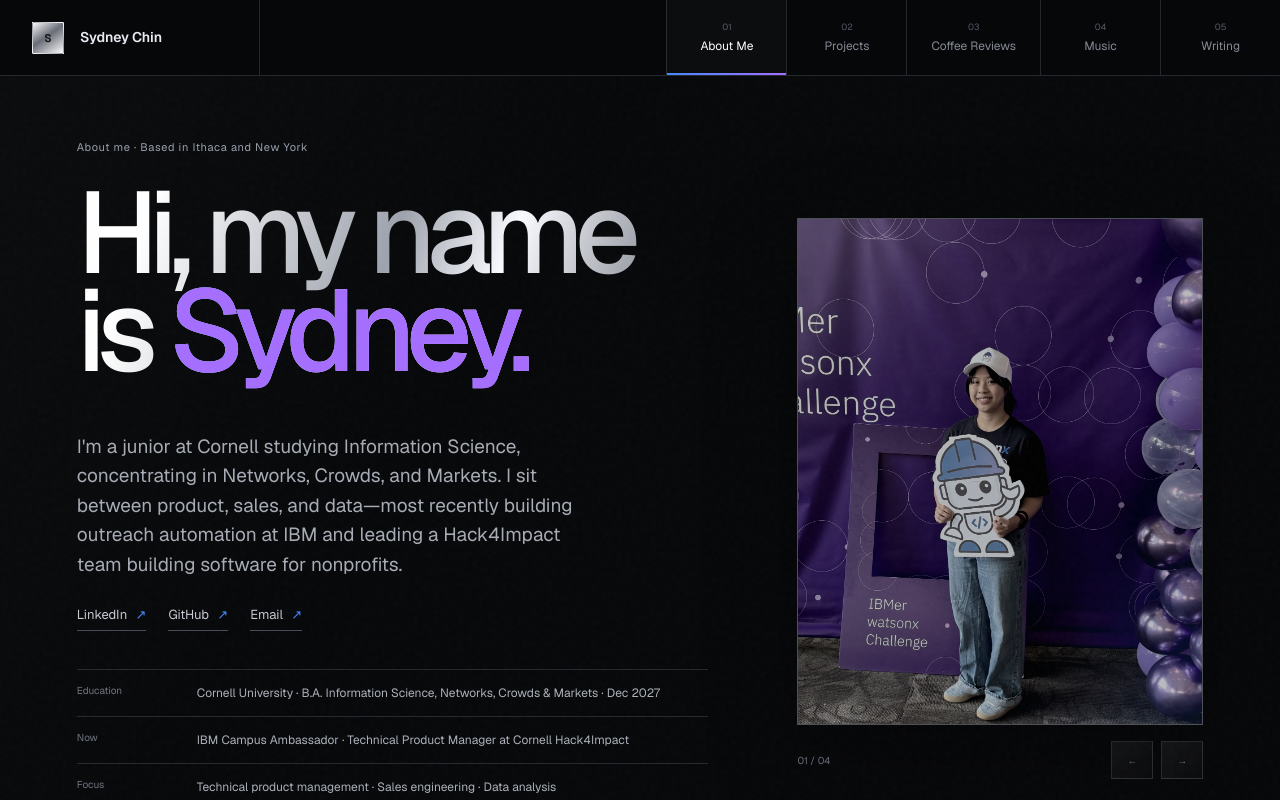
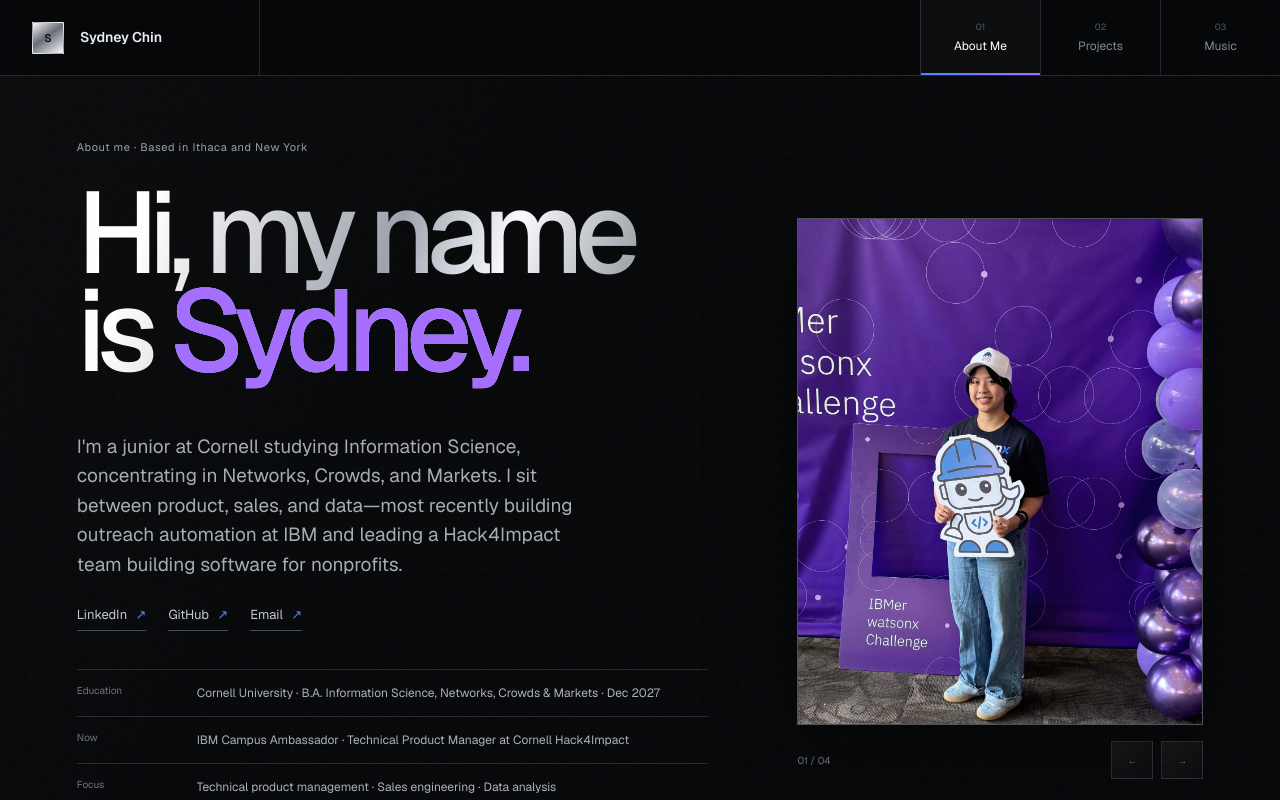
Before and after one commit to nysdey/personal-website, a Next.js app: page / in a window 1280 px wide. Shown: the top 800 px of the page. Built offline with nearby package versions, Linux system fonts and the light colour scheme.

Commit message:
removed a couple pages, brightened images; test domain update

```diff
--- a/app/globals.css
+++ b/app/globals.css
@@ -54,8 +54,7 @@ h1 > span { font-family: inherit; font-weight: inherit; color: var(--violet); ba
 .quick-facts dd { margin: 0; color: #acb1ba; font-size: 12px; line-height: 1.5; }
 .photo-carousel { position: relative; z-index: 2; width: 100%; max-width: 520px; justify-self: end; }
 .photo-frame { position: relative; aspect-ratio: 4 / 5; overflow: hidden; border: 1px solid rgba(235,240,255,.26); background: #15171c; box-shadow: 0 24px 80px rgba(0,0,0,.38); }
-.photo-frame::after { content: ""; position: absolute; inset: 0; background: linear-gradient(125deg,rgba(255,255,255,.16),transparent 25%,transparent 70%,rgba(69,137,255,.12)); pointer-events: none; mix-blend-mode: screen; }
-.carousel-photo { position: absolute; inset: 0; width: 100%; height: 100%; object-fit: cover; filter: saturate(.55) contrast(1.08) brightness(.72); opacity: 0; transform: scale(1.025); transition: opacity .55s ease, transform .8s ease; }
+.carousel-photo { position: absolute; inset: 0; width: 100%; height: 100%; object-fit: cover; opacity: 0; transform: scale(1.025); transition: opacity .55s ease, transform .8s ease; }
 .carousel-photo.active { opacity: 1; transform: scale(1); }
 .photo-placeholder-note { position: absolute; z-index: 2; top: 18px; left: 18px; padding: 8px 10px; background: rgba(8,9,12,.74); border: 1px solid rgba(255,255,255,.18); color: #c7cad0; font: 9px var(--font-geist-sans); letter-spacing: .04em; }
 .carousel-controls { display: flex; align-items: center; justify-content: space-between; padding-top: 16px; color: #737985; font: 10px var(--font-geist-sans); }
--- a/app/page.tsx
+++ b/app/page.tsx
@@ -2,7 +2,7 @@
 
 import { useEffect, useState } from "react";
 
-const tabs = ["About Me", "Projects", "Coffee Reviews", "Music", "Writing"] as const;
+const tabs = ["About Me", "Projects", "Music"] as const;
 type Tab = (typeof tabs)[number];
 
 const tabMeta: Record<Exclude<Tab, "About Me">, { index: string; eyebrow: string; title: string; intro: string }> = {
@@ -12,23 +12,11 @@ const tabMeta: Record<Exclude<Tab, "About Me">, { index: string; eyebrow: string
     title: "Systems, tools,\nand useful things.",
     intro: "Products and analyses built to take something tedious or messy and make the next decision obvious.",
   },
-  "Coffee Reviews": {
+  Music: {
     index: "03",
-    eyebrow: "A running field guide",
-    title: "Coffee, considered.",
-    intro: "Notes on places worth crossing town for—judged by the cup, the room, and whether I wanted to stay.",
-  },
-  Music: {
-    index: "04",
     eyebrow: "In rotation · Issue 07",
     title: "What the week\nsounds like.",
     intro: "Albums, mixes, and fragments currently shaping the atmosphere.",
-  },
-  Writing: {
-    index: "05",
-    eyebrow: "Notes & observations",
-    title: "Ideas in progress.",
-    intro: "Essays about design, attention, culture, and the invisible systems underneath everyday life.",
   },
 };
 
@@ -136,25 +124,12 @@ const leadership = [
   },
 ];
 
-const coffees = [
-  ["9.2", "Sey Coffee", "Bushwick, Brooklyn", "Ethiopia · Hamasho", "Floral, exacting, quietly theatrical."],
-  ["8.8", "Suited", "Financial District, Nyc", "Colombia · Pink Bourbon", "A serious cup in an unexpectedly warm room."],
-  ["8.6", "La Cabra", "East Village, Nyc", "Kenya · Kii Aa", "Bright acidity, beautiful light, excellent pastry."],
-  ["8.3", "Dayglow", "West Hollywood, LA", "Rwanda · Shyira", "Playful, obsessive, and worth the line."],
-];
-
 const tracks = [
   ["01", "Eusexua", "Fka twigs", "04:23"],
   ["02", "Baddy on the Floor", "Jamie xx · Honey Dijon", "03:42"],
   ["03", "Anything", "Adrianne Lenker", "03:57"],
   ["04", "Cherry-coloured Funk", "Cocteau Twins", "03:12"],
   ["05", "Sunset", "Caroline Polachek", "02:43"],
-];
-
-const essays = [
-  ["07.18.26", "The interface is the institution", "How the tools we use quietly determine what organizations believe is possible.", "8 min"],
-  ["06.02.26", "Against frictionless everything", "A case for the small moments of resistance that make experiences memorable.", "5 min"],
-  ["04.11.26", "Taste is a form of attention", "On references, discernment, and learning to notice what you actually like.", "6 min"],
 ];
 
 function Arrow() {
@@ -379,9 +354,7 @@ function Collection({ tab }: { tab: Exclude<Tab, "About Me"> }) {
         <p>{meta.intro}</p>
       </section>
       {tab === "Projects" && <Projects />}
-      {tab === "Coffee Reviews" && <Coffee />}
       {tab === "Music" && <Music />}
-      {tab === "Writing" && <Writing />}
     </>
   );
 }
@@ -411,17 +384,6 @@ function Projects() {
   </section>;
 }
 
-function Coffee() {
-  return <section className="coffee-list">
-    <div className="list-head"><span>Score</span><span>Café</span><span>Location / Coffee</span><span>Impression</span></div>
-    {coffees.map(([score, cafe, location, coffee, note]) => (
-      <article key={cafe}>
-        <strong>{score}</strong><h2>{cafe}</h2><div><span>{location}</span><small>{coffee}</small></div><p>{note}</p>
-      </article>
-    ))}
-  </section>;
-}
-
 function Music() {
   return <section className="music-layout">
     <div className="album-art"><div className="disc" /><span>Now playing</span><h2>Currents<br />& Signals</h2><small>07 · July 2026</small></div>
@@ -430,10 +392,3 @@ function Music() {
     </div>
   </section>;
 }
-
-function Writing() {
-  return <section className="writing-list">
-    {essays.map(([date, title, summary, read]) => <article key={title}><time>{date}</time><h2>{title}</h2><p>{summary}</p><span>{read} read</span><button aria-label={`Read ${title}`}><Arrow /></button></article>)}
-    <div className="newsletter"><span>Occasional dispatches</span><h2>Good ideas, infrequently.</h2><p>Notes on things I&apos;m noticing, delivered only when there&apos;s something worth saying.</p><div><input type="email" aria-label="Email address" placeholder="you@email.com" /><button>Subscribe <Arrow /></button></div></div>
-  </section>;
-}
```
